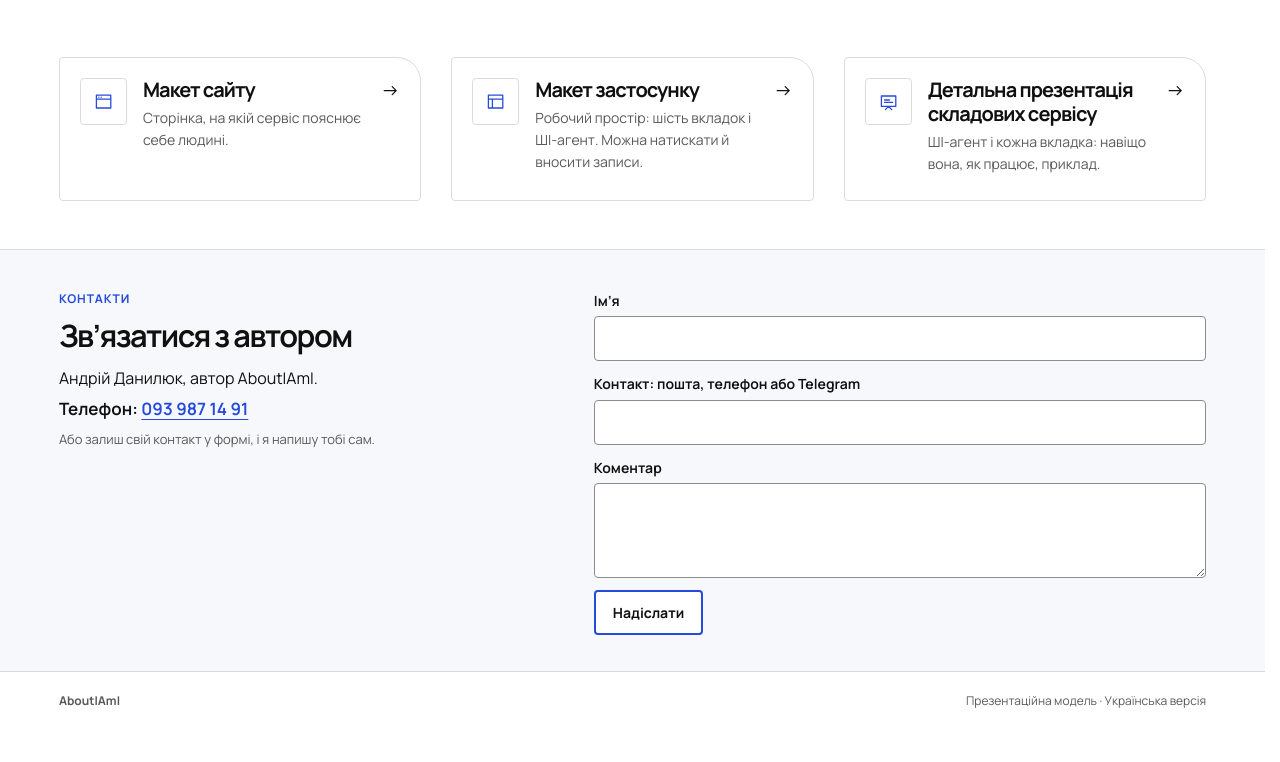
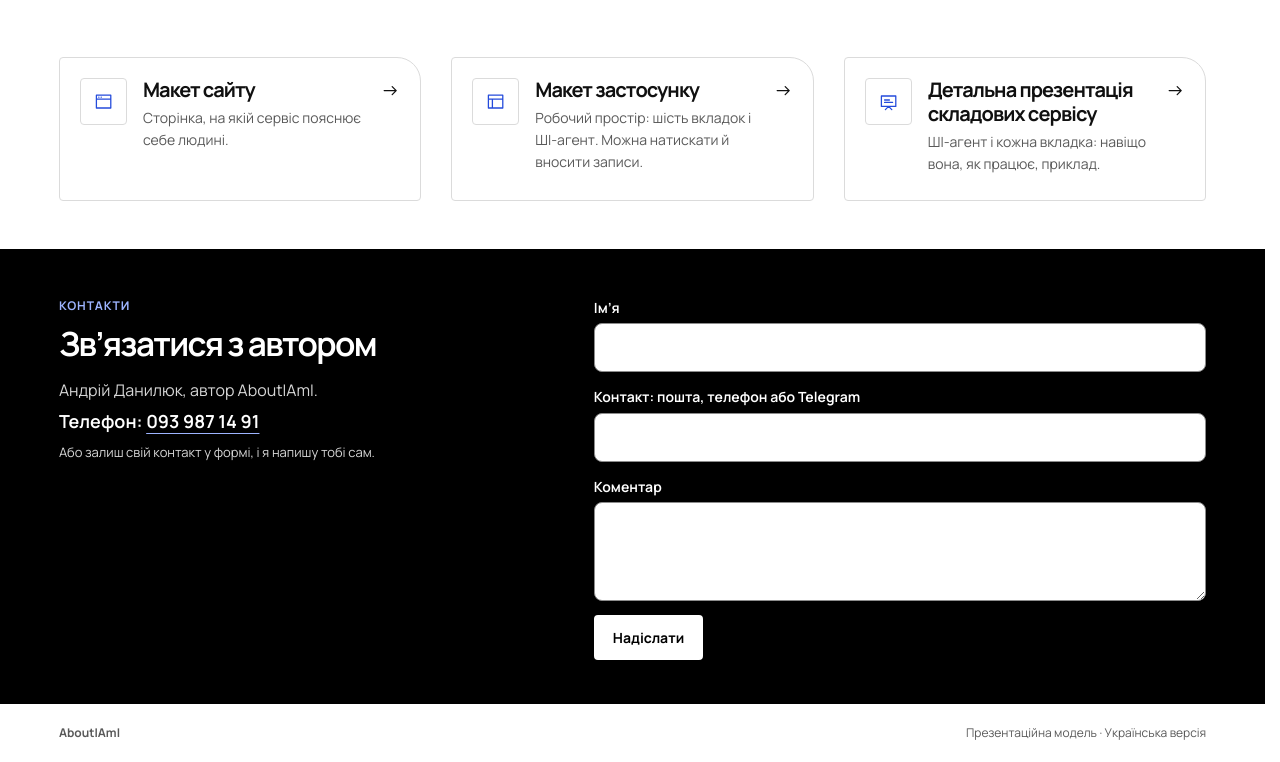
Before and after one commit to danyllukandrey-cloud/aboutiami, a plain HTML site: page mvp/index.html in a window 1280 px wide. Shown: the part 1158-1920 px from the top of the page. Before the commit the page ends 1888 px from the top, so only its background shows below. Drawn offline with Linux system fonts and the light colour scheme; no server answers.

Commit message:
MVP: black contacts band, like the landing
Co-Authored-By: Claude Opus 5.5 <noreply@anthropic.com>
Claude-Session: https://claude.ai/code/session_01Tpfxo3hhjLiDMHSxJjtGSW

```diff
--- a/mvp/style.css
+++ b/mvp/style.css
@@ -347,17 +347,23 @@
 @media(max-width:767px){.home-nav-links{gap:14px}.home-nav .brand{font-size:19px}.home-nav .brand svg{width:22px;height:22px}.product-home h1.home-title{font-size:36px}}
 @media(max-width:420px){.home-nav{flex-wrap:wrap}.home-nav-links{width:100%;justify-content:space-between}}
 
-/* Контакти автора й форма зв’язку внизу сторінки */
-.contactband{border-top:1px solid var(--rule);margin-top:48px;padding-block:40px 36px;background:#f7f8fb}
-.contactgrid{display:grid;grid-template-columns:minmax(0,1fr) minmax(0,1.3fr);gap:24px clamp(24px,5vw,72px);align-items:start}
-.contact-me .kicker:before{content:none}
-.contact-me h2{font-size:clamp(24px,2.4vw,32px);letter-spacing:-.05em;line-height:1.15;font-weight:650;margin:10px 0 12px}
-.contact-me p{margin:6px 0;max-width:42ch}
-.contact-line{font-size:17px;font-weight:650}.contact-line a{color:var(--blue);text-decoration:underline;text-underline-offset:4px;user-select:all}
-.contactform .field{margin:0 0 12px}
-.contactform .field input,.contactform .field textarea{background:#fff}
+/* Контакти автора й форма зв’язку внизу сторінки: чорна смуга, як блок надсилання в лендінгу */
+.contactband{margin-top:48px;padding-block:48px 44px;background:#000;color:#fff}
+.contactgrid{display:grid;grid-template-columns:minmax(0,1fr) minmax(0,1.3fr);gap:28px clamp(24px,5vw,72px);align-items:start}
+.contactband .kicker{color:#9db4ff}.contact-me .kicker:before{content:none}
+.contact-me h2{font-size:clamp(26px,2.6vw,36px);letter-spacing:-.05em;line-height:1.15;font-weight:650;margin:10px 0 14px}
+.contact-me p{margin:6px 0;max-width:42ch;color:#d6d6d6}
+.contactband .hint{color:#d6d6d6}
+.contact-line{font-size:18px;font-weight:650}.contactband .contact-line{color:#fff}
+.contact-line a{color:#fff;text-decoration:underline;text-decoration-color:#9db4ff;text-underline-offset:5px;user-select:all}
+.contactform .field{margin:0 0 14px;color:#fff}
+.contactform .field input,.contactform .field textarea{background:#fff;color:#000;border-color:#8c8c8c;border-radius:8px;padding:11px 14px}
+.contactband .button.primary{background:#fff;color:#000;border-color:#fff}
+.contactband .button.primary:hover{background:#e8e8e8;color:#000}
+.contactband .button:disabled{opacity:.6}
+.contactband :focus-visible{outline-color:#9db4ff}
 .contact-send{display:flex;flex-wrap:wrap;align-items:center;gap:10px 16px;margin-top:4px}
-.cf-status{margin:0;font-size:14px}.cf-status.ok{color:#006b50}.cf-status.bad{color:#ac5a3f}
+.cf-status{margin:0;font-size:15px;font-weight:600}.cf-status.ok{color:#8fe3b4}.cf-status.bad{color:#ff8a80}
 .hp{position:absolute;left:-9999px;width:1px;height:1px;overflow:hidden}
-.contactband+.foot{margin-top:0}
-@media(max-width:767px){.contactgrid{grid-template-columns:1fr}.contactband{margin-top:32px;padding-block:28px}}
+.contactband+.foot{margin-top:0;border-top:0}
+@media(max-width:767px){.contactgrid{grid-template-columns:1fr}.contactband{margin-top:32px;padding-block:32px}}
```
